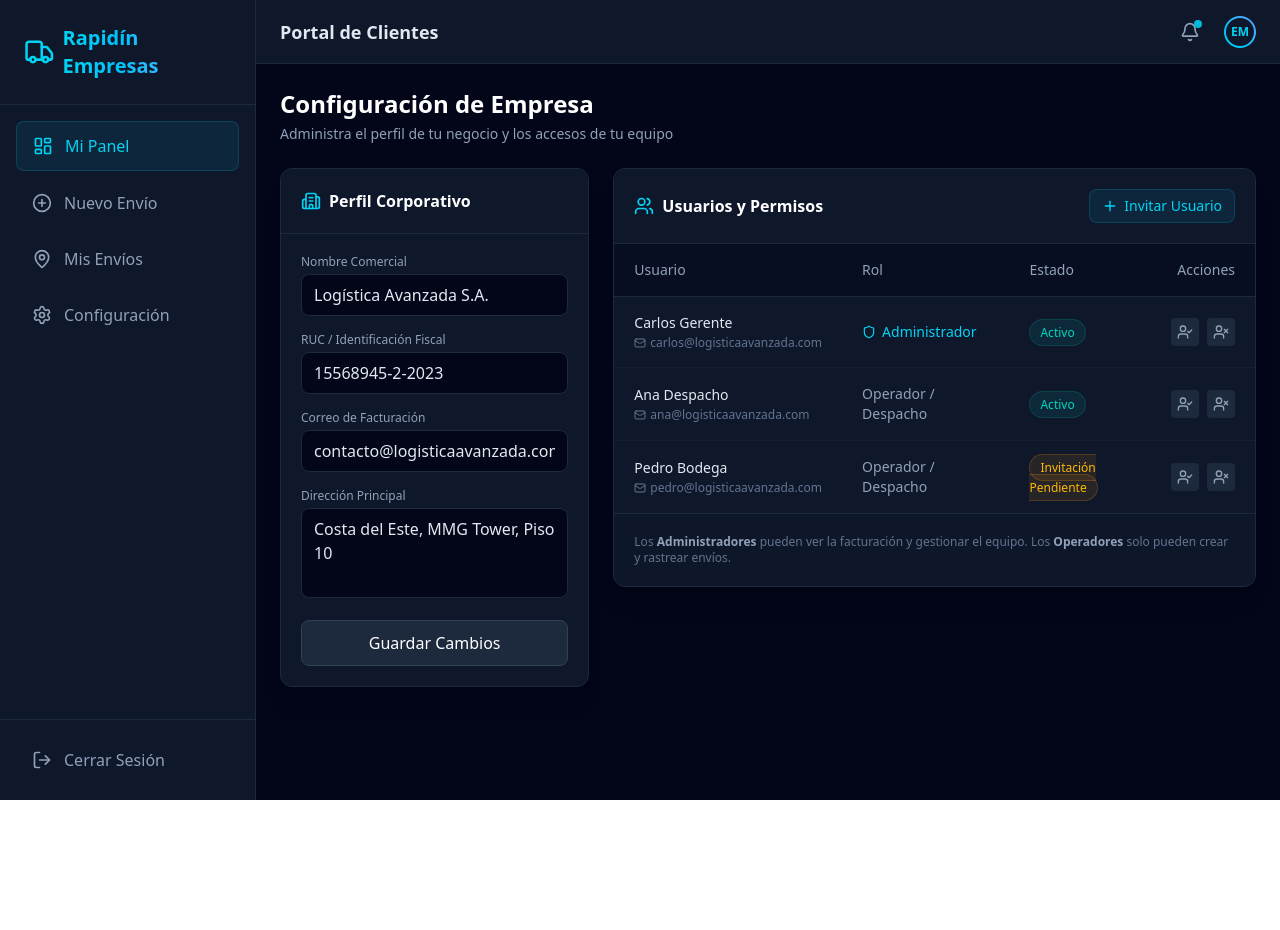
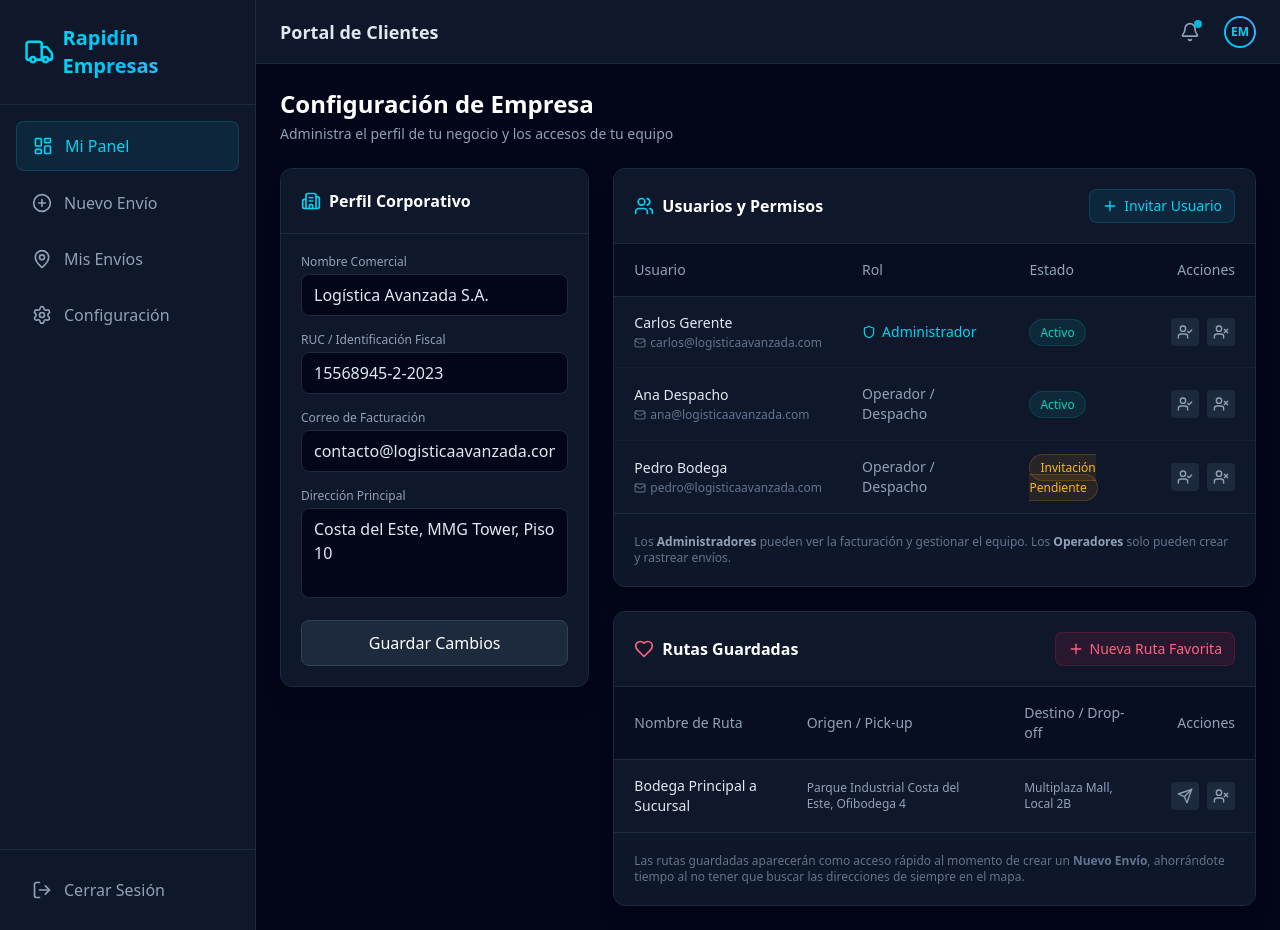
Before and after one commit to gfcontadorespa/rapid-n-envios, a Next.js app: page /client/settings in a window 1280 px wide. Before the commit the page ends 800 px from the top, so only its background shows below. Built offline with nearby package versions, Linux system fonts and the light colour scheme.

Commit message:
Feature: Mapbox Geocoding and Saved Routes UI

```diff
--- a/src/app/client/settings/page.tsx
+++ b/src/app/client/settings/page.tsx
@@ -136,6 +136,53 @@ export default function B2BSettingsPage() {
               <p>Los <strong className="text-slate-400">Administradores</strong> pueden ver la facturación y gestionar el equipo. Los <strong className="text-slate-400">Operadores</strong> solo pueden crear y rastrear envíos.</p>
             </div>
           </div>
+
+          {/* Nueva Sección: Rutas Favoritas */}
+          <div className="bg-slate-900 border border-slate-800 rounded-xl overflow-hidden shadow-xl mt-6">
+            <div className="p-5 border-b border-slate-800 flex justify-between items-center bg-slate-900/80">
+              <h2 className="font-semibold text-white flex items-center gap-2">
+                <svg xmlns="http://www.w3.org/2000/svg" width="20" height="20" viewBox="0 0 24 24" fill="none" stroke="currentColor" strokeWidth="2" strokeLinecap="round" strokeLinejoin="round" className="text-rose-400"><path d="M19 14c1.49-1.46 3-3.21 3-5.5A5.5 5.5 0 0 0 16.5 3c-1.76 0-3 .5-4.5 2-1.5-1.5-2.74-2-4.5-2A5.5 5.5 0 0 0 2 8.5c0 2.3 1.5 4.05 3 5.5l7 7Z"/></svg>
+                Rutas Guardadas
+              </h2>
+              <button className="flex items-center gap-1.5 px-3 py-1.5 bg-rose-500/10 hover:bg-rose-500/20 text-rose-400 border border-rose-500/20 rounded-lg transition-colors text-sm font-medium">
+                <Plus size={16} /> Nueva Ruta Favorita
+              </button>
+            </div>
+
+            <div className="overflow-x-auto">
+              <table className="w-full text-left text-sm">
+                <thead className="bg-slate-950/50 text-slate-400 border-b border-slate-800">
+                  <tr>
+                    <th className="px-5 py-4 font-medium">Nombre de Ruta</th>
+                    <th className="px-5 py-4 font-medium">Origen / Pick-up</th>
+                    <th className="px-5 py-4 font-medium">Destino / Drop-off</th>
+                    <th className="px-5 py-4 font-medium text-right">Acciones</th>
+                  </tr>
+                </thead>
+                <tbody className="divide-y divide-slate-800/50">
+                  <tr className="hover:bg-slate-800/50 transition-colors">
+                    <td className="px-5 py-4 font-medium text-slate-200">Bodega Principal a Sucursal</td>
+                    <td className="px-5 py-4 text-slate-400 text-xs">Parque Industrial Costa del Este, Ofibodega 4</td>
+                    <td className="px-5 py-4 text-slate-400 text-xs">Multiplaza Mall, Local 2B</td>
+                    <td className="px-5 py-4 text-right">
+                      <div className="flex justify-end gap-2">
+                        <button className="p-1.5 bg-slate-800 hover:bg-slate-700 text-slate-400 hover:text-slate-200 rounded transition-colors" title="Crear Envío con esta Ruta">
+                          <svg xmlns="http://www.w3.org/2000/svg" width="16" height="16" viewBox="0 0 24 24" fill="none" stroke="currentColor" strokeWidth="2" strokeLinecap="round" strokeLinejoin="round"><path d="m22 2-7 20-4-9-9-4Z"/><path d="M22 2 11 13"/></svg>
+                        </button>
+                        <button className="p-1.5 bg-slate-800 hover:bg-rose-500/20 text-slate-400 hover:text-rose-400 rounded transition-colors" title="Eliminar Ruta">
+                          <UserX size={16} />
+                        </button>
+                      </div>
+                    </td>
+                  </tr>
+                </tbody>
+              </table>
+            </div>
+
+            <div className="p-5 bg-slate-900/50 border-t border-slate-800 text-xs text-slate-500">
+              <p>Las rutas guardadas aparecerán como acceso rápido al momento de crear un <strong>Nuevo Envío</strong>, ahorrándote tiempo al no tener que buscar las direcciones de siempre en el mapa.</p>
+            </div>
+          </div>
         </div>
 
       </div>
--- a/src/telegram/menus/customer.ts
+++ b/src/telegram/menus/customer.ts
@@ -27,6 +27,24 @@ function calcularDistancia(lat1: number, lon1: number, lat2: number, lon2: numbe
             Math.sin(dLon/2) * Math.sin(dLon/2);
   const c = 2 * Math.atan2(Math.sqrt(a), Math.sqrt(1-a));
   return R * c;
+}
+
+// Reverse Geocoding usando Mapbox
+async function obtenerDireccion(lat: number, lng: number, fallback: string): Promise<string> {
+  try {
+    const token = process.env.NEXT_PUBLIC_MAPBOX_TOKEN;
+    if (!token) return fallback;
+    const url = `https://api.mapbox.com/geocoding/v5/mapbox.places/${lng},${lat}.json?access_token=${token}&types=address,neighborhood,poi,place&limit=1`;
+    const response = await fetch(url);
+    const data = await response.json();
+    if (data.features && data.features.length > 0) {
+      // Devolvemos el nombre corto del lugar (ej. "Costa del Este, Panamá")
+      return data.features[0].place_name.replace(', Panama', '');
+    }
+  } catch (error) {
+    console.error("Error en Reverse Geocoding:", error);
+  }
+  return fallback;
 }
 
 export function registerCustomerMenus(bot: Telegraf) {
@@ -105,18 +123,22 @@ export function registerCustomerMenus(bot: Telegraf) {
 
     const trackingNumber = `TRK-${Math.floor(10000 + Math.random() * 90000)}`;
 
-    ctx.answerCbQuery('Creando pedido...');
+    ctx.answerCbQuery('Calculando ruta exacta y creando pedido...');
 
     try {
+      // Convertir coordenadas a direcciones humanas
+      const origenDir = await obtenerDireccion(originLat, originLng, 'Ubicación GPS (Origen)');
+      const destinoDir = await obtenerDireccion(destLat, destLng, 'Ubicación GPS (Destino)');
+
       const { error } = await supabaseAdmin.from('pedidos').insert({
         tracking_number: trackingNumber,
         tipo: 'estandar',
         origen_lat: originLat,
         origen_lng: originLng,
-        origen_direccion: 'Ubicación GPS (Origen)',
+        origen_direccion: origenDir,
         destino_lat: destLat,
         destino_lng: destLng,
-        destino_direccion: 'Ubicación GPS (Destino)',
+        destino_direccion: destinoDir,
         creado_por: ctx.from?.id.toString() || 'cliente',
         tarifa_envio: tarifa,
         estado: 'creado',
@@ -126,7 +148,7 @@ export function registerCustomerMenus(bot: Telegraf) {
       if (error) throw error;
 
       ctx.editMessageText(
-        `📦 *¡Pedido Creado con Éxito!*\n\nTu número de guía es: \`${trackingNumber}\`\nEl cobro será de: *$${tarifa.toFixed(2)}*\n\nUn conductor recibirá las coordenadas y será asignado pronto. ¡Gracias por usar Rapidín!`,
+        `📦 *¡Pedido Creado con Éxito!*\n\n📍 **Origen:** ${origenDir}\n🚩 **Destino:** ${destinoDir}\n\nTu número de guía es: \`${trackingNumber}\`\nEl cobro será de: *$${tarifa.toFixed(2)}*\n\nUn conductor será asignado pronto. ¡Gracias por usar Rapidín!`,
         { parse_mode: 'Markdown' }
       );
     } catch (error) {
```
